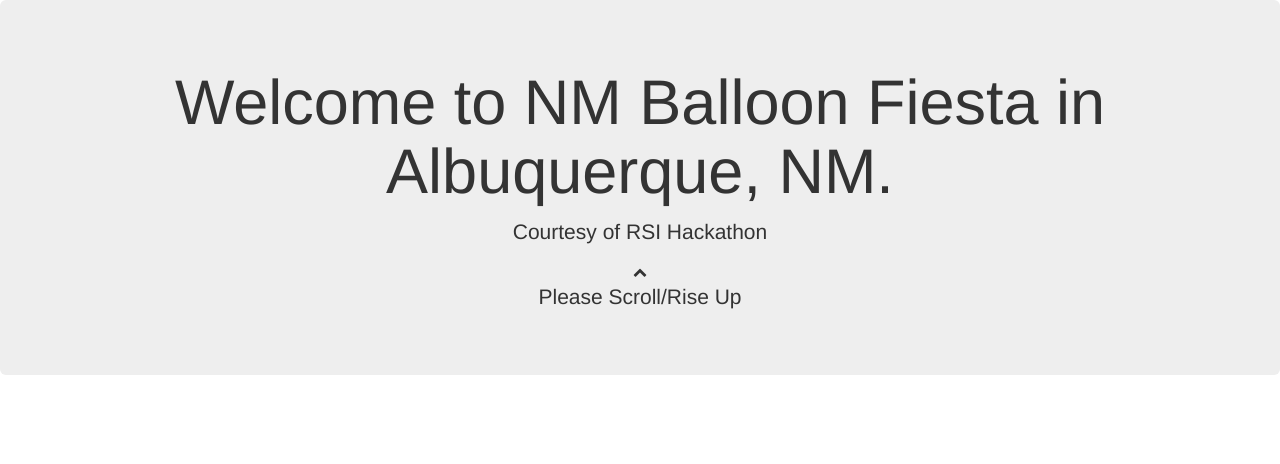
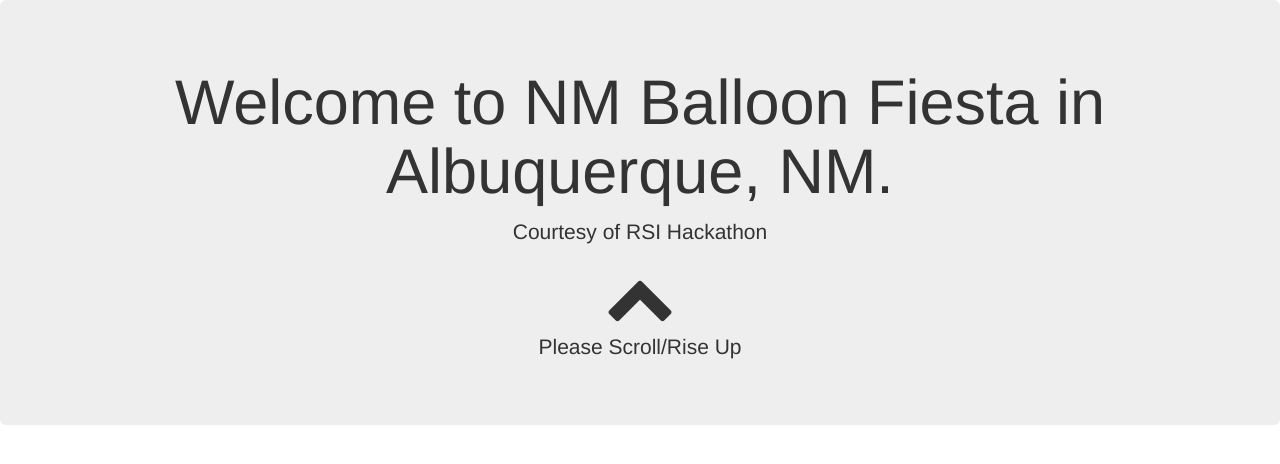
Before and after one commit to gsandoval49/hackathon, a PHP site: page / in a window 1280 px wide. Shown: the top 464 px of the page. Run offline with PHP 8.4, Linux system fonts and the light colour scheme; some libraries are stand-ins or nearby versions.

Commit message:
added chevron

```diff
--- a/public_html/index.php
+++ b/public_html/index.php
@@ -90,7 +90,7 @@
 									<p>Courtesy of RSI Hackathon</p>
 									<!--<a class="btn btn-default" href="#connect" role="button">Connect</a>-->
 									<!--<a class="semi-transparent-button" href="#connect">Connect</a>-->
-									<div class="fa fa-chevron-up"></div>
+									<div class="fa fa-chevron-up fa-5x"></div>
 									<p>Please Scroll/Rise Up</p>
 								</div>
 							</div>
```
